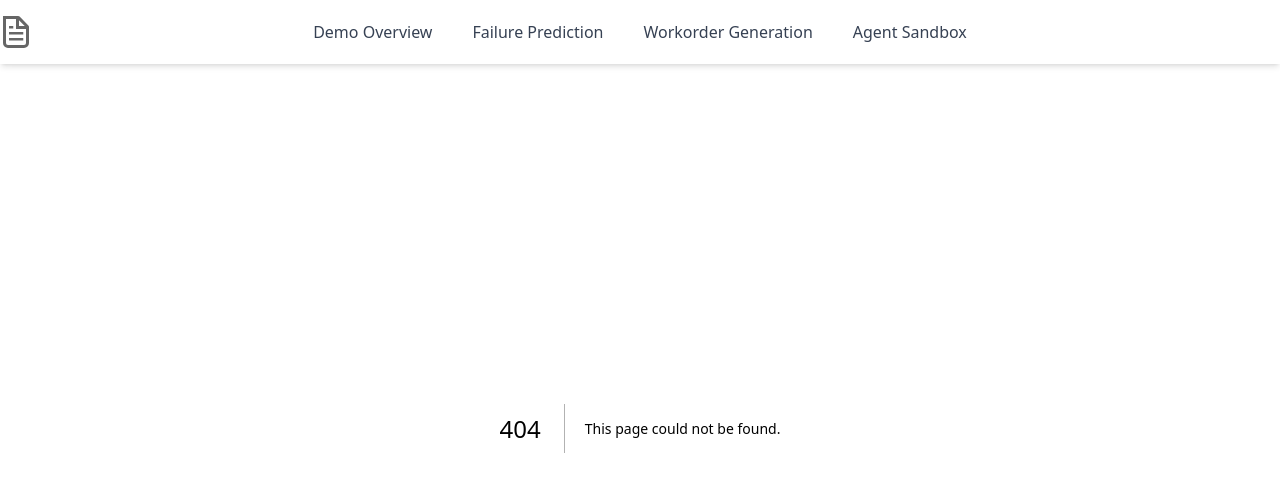
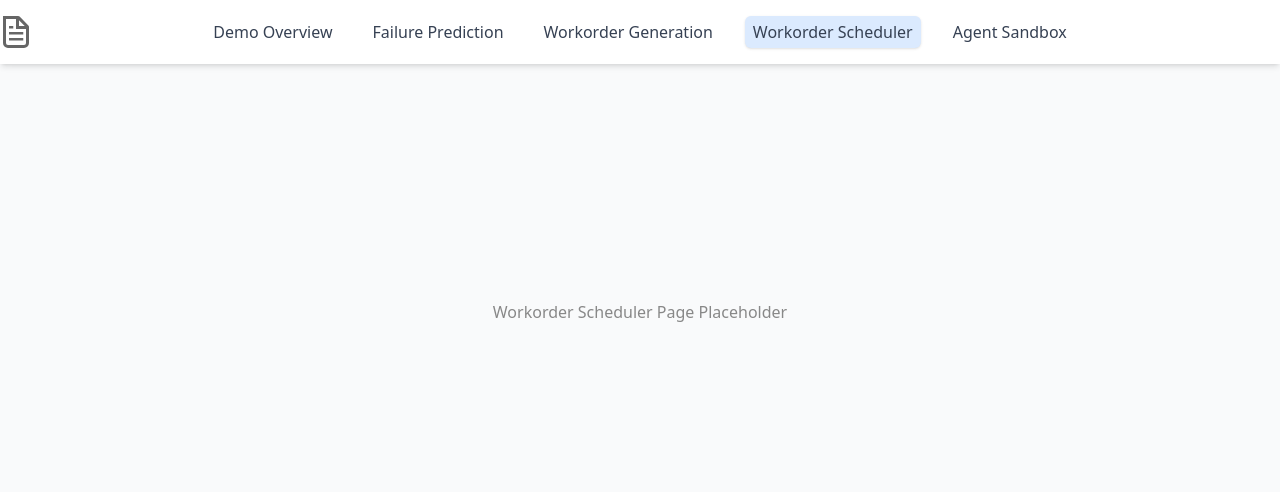
Before and after one commit to mongodb-industry-solutions/multiagent-predictive-maintenance, a Next.js app: page /workorder-scheduler in a window 1280 px wide. Before the commit this address had no page. Shown: the top 492 px of the page. Built offline with nearby package versions, Linux system fonts and the light colour scheme.

Commit message:
Add workorder scheduler page placeholder

```diff
--- /dev/null
+++ b/src/app/workorder-scheduler/page.js
@@ -0,0 +1,16 @@
+import React from "react";
+
+export default function WorkorderSchedulerPage() {
+  return (
+    <div
+      style={{
+        minHeight: "60vh",
+        display: "flex",
+        alignItems: "center",
+        justifyContent: "center",
+      }}
+    >
+      <h2 style={{ color: "#888" }}>Workorder Scheduler Page Placeholder</h2>
+    </div>
+  );
+}
--- a/src/components/navBar/NavBar.js
+++ b/src/components/navBar/NavBar.js
@@ -7,8 +7,9 @@ export default function Navbar() {
   const pathname = usePathname();
   const navLinks = [
     { href: "/", label: "Demo Overview" },
-    { href: "/failure-detection", label: "Failure Prediction" },
+    { href: "/failure-prediction", label: "Failure Prediction" },
     { href: "/workorder-generation", label: "Workorder Generation" },
+    { href: "/workorder-scheduler", label: "Workorder Scheduler" },
     { href: "/agent-sandbox", label: "Agent Sandbox" },
   ];
 
```
Also changed, not shown: src/app/failure-prediction/hooks.js (renamed from src/app/failure-detection/hooks.js), src/app/failure-prediction/page.js (renamed from src/app/failure-detection/page.js).
